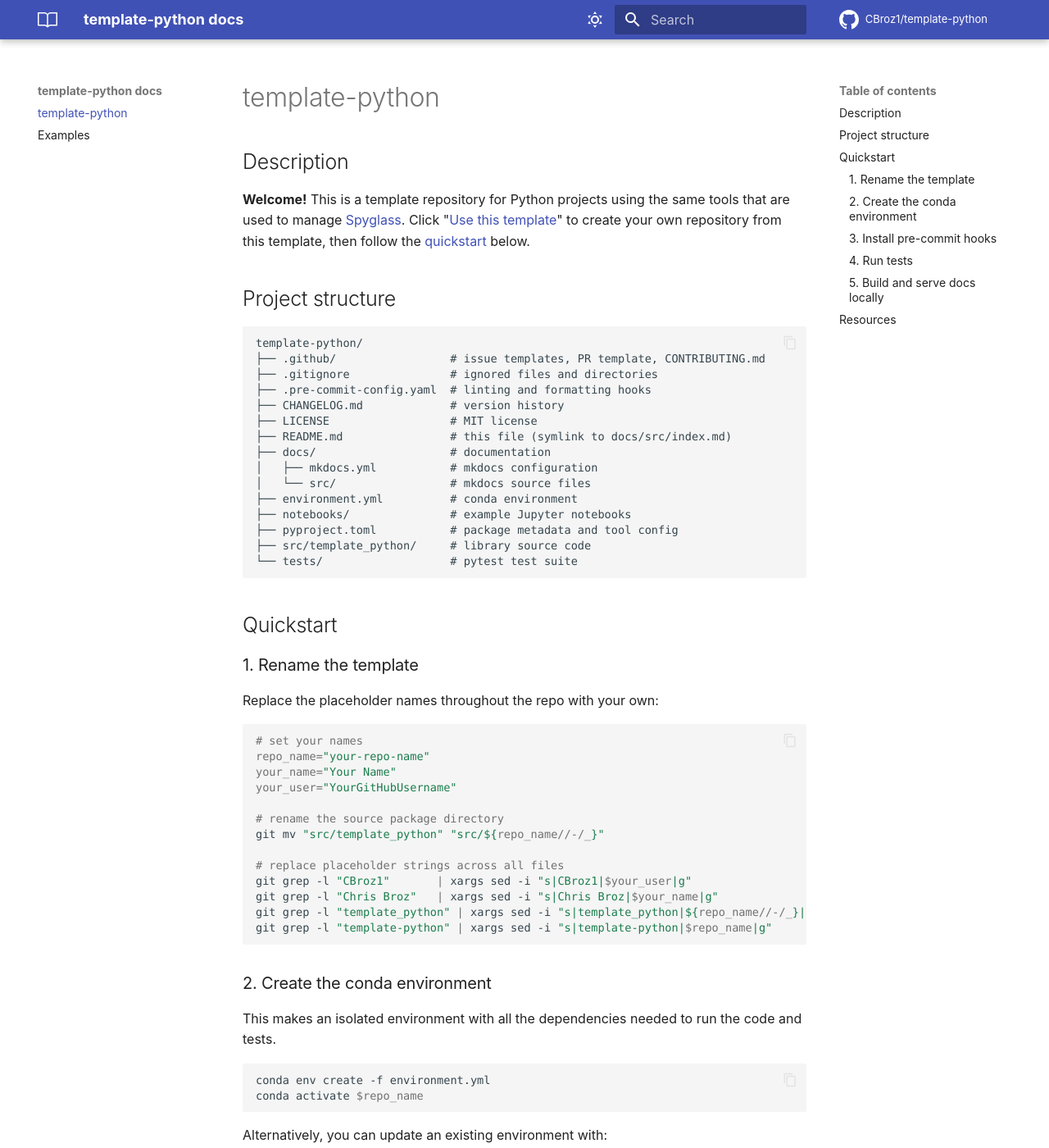
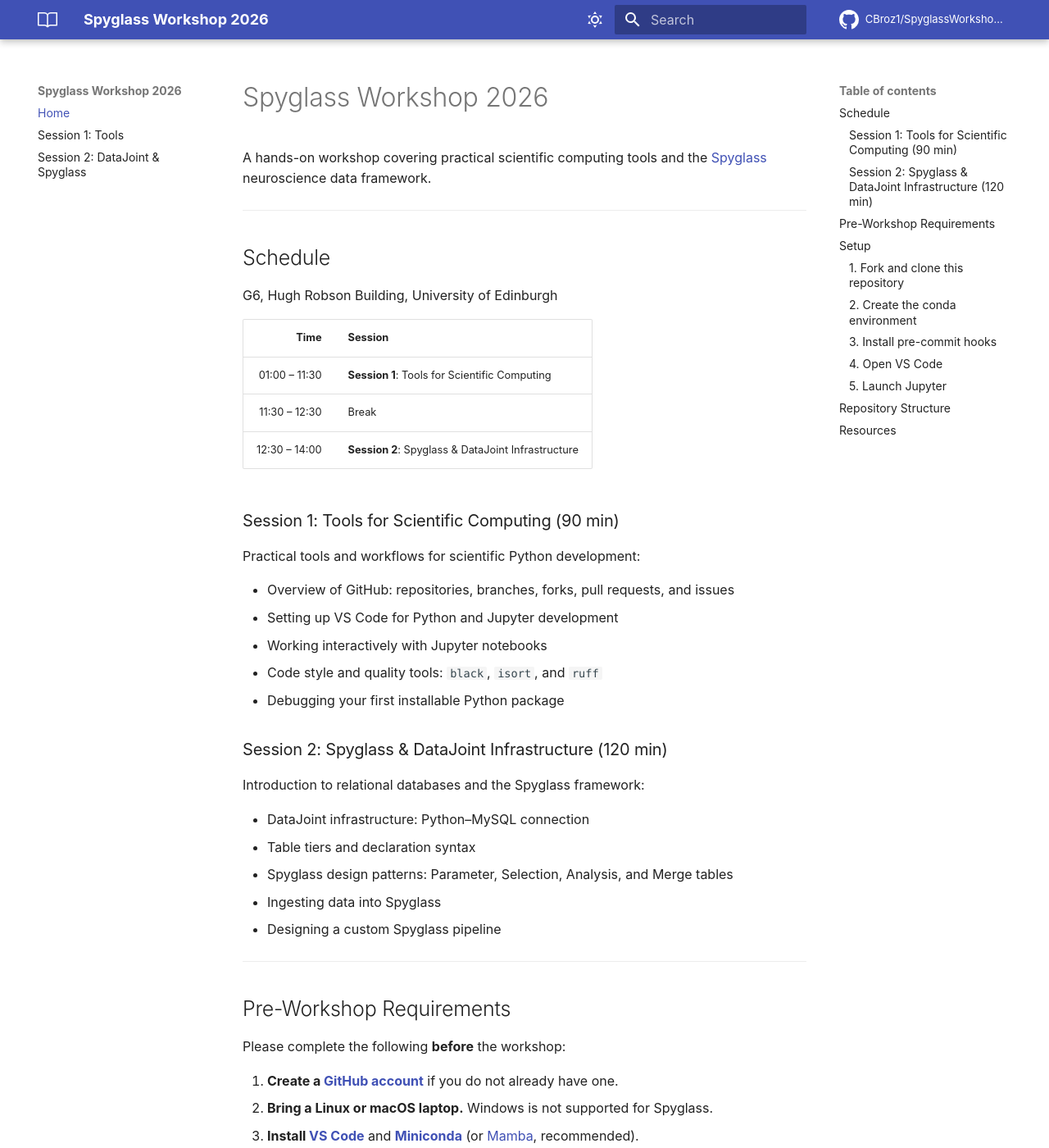
Before and after one commit to CBroz1/SpyglassWorkshop2026, an MkDocs documentation site: the page built from docs/src/index.md, in a window 1280 px wide and 1400 px high. Shown: the whole window at 82% size. Built offline with MkDocs 1.6.1 and Material for MkDocs 9.7.7, drawn with Linux system fonts in a browser that asks for light colours; comment, search, counter and statistics services are not loaded; some of the changed text lies outside the part shown.

Commit message:
Rename repo. Add new workshop materials

````diff
--- a/docs/mkdocs.yml
+++ b/docs/mkdocs.yml
@@ -7,7 +7,7 @@ markdown_extensions:
   - pymdownx.inlinehilite
   - pymdownx.magiclink:
       user: CBroz1
-      repo: template-python
+      repo: spyglass-workshop
       repo_url_shorthand: true
   - pymdownx.snippets
   - pymdownx.superfences
@@ -18,11 +18,12 @@ markdown_extensions:
       permalink: true
       toc_depth: 3
 nav:
-  - "index.md"
-  - "examples.md"
-repo_name: CBroz1/template-python
-repo_url: https://github.com/CBroz1/template-python
-site_name: template-python docs
+  - "Home": "index.md"
+  - "Session 1: Tools": "session1_tools.md"
+  - "Session 2: DataJoint & Spyglass": "session2_datajoint.md"
+repo_name: CBroz1/SpyglassWorkshop2026
+repo_url: https://github.com/CBroz1/SpyglassWorkshop2026
+site_name: Spyglass Workshop 2026
 site_url: ""
 theme:
   favicon: assets/images/favicon.png
--- a/docs/src/examples.md
+++ b/docs/src/examples.md
@@ -5,11 +5,11 @@ and rename the template, replace these with modules relevant to your project.
 
 ## Fibonacci
 
-`template_python.examples.fibonacci` provides utilities for computing Fibonacci
+`spyglass_workshop.examples.fibonacci` provides utilities for computing Fibonacci
 numbers.
 
 ```python
-from template_python.examples.fibonacci import f, f_list
+from spyglass_workshop.examples.fibonacci import f, f_list
 
 f(10)       # returns the 10th Fibonacci number: 55
 f_list(10)  # returns the first 10 Fibonacci numbers: [1, 1, 2, 3, 5, ...]
--- a/docs/src/index.md
+++ b/docs/src/index.md
@@ -1,134 +1,133 @@
-# template-python
+# Spyglass Workshop 2026
 
-## Description
+A hands-on workshop covering practical scientific computing tools and the
+[Spyglass](https://github.com/LorenFrankLab/spyglass) neuroscience data
+framework.
 
-**Welcome!** This is a template repository for Python projects using the same
-tools that are used to manage
-[Spyglass](https://github.com/LorenFrankLab/spyglass). Click
-"[Use this template](https://github.com/new?template_name=template-python&template_owner=CBroz1)"
-to create your own repository from this template, then follow the
-[quickstart](#quickstart) below.
+---
 
-## Project structure
+## Schedule
 
-```
-template-python/
-├── .github/                 # issue templates, PR template, CONTRIBUTING.md
-├── .gitignore               # ignored files and directories
-├── .pre-commit-config.yaml  # linting and formatting hooks
-├── CHANGELOG.md             # version history
-├── LICENSE                  # MIT license
-├── README.md                # this file (symlink to docs/src/index.md)
-├── docs/                    # documentation
-│   ├── mkdocs.yml           # mkdocs configuration
-│   └── src/                 # mkdocs source files
-├── environment.yml          # conda environment
-├── notebooks/               # example Jupyter notebooks
-├── pyproject.toml           # package metadata and tool config
-├── src/template_python/     # library source code
-└── tests/                   # pytest test suite
-```
+G6, Hugh Robson Building, University of Edinburgh
 
-## Quickstart
+| Time | Session |
+| ---: | :------ |
+| 01:00 – 11:30 | **Session 1**: Tools for Scientific Computing |
+| 11:30 – 12:30 | Break |
+| 12:30 – 14:00 | **Session 2**: Spyglass & DataJoint Infrastructure |
 
-### 1. Rename the template
+### Session 1: Tools for Scientific Computing (90 min)
 
-Replace the placeholder names throughout the repo with your own:
+Practical tools and workflows for scientific Python development:
+
+- Overview of GitHub: repositories, branches, forks, pull requests, and issues
+- Setting up VS Code for Python and Jupyter development
+- Working interactively with Jupyter notebooks
+- Code style and quality tools: `black`, `isort`, and `ruff`
+- Debugging your first installable Python package
+
+### Session 2: Spyglass & DataJoint Infrastructure (120 min)
+
+Introduction to relational databases and the Spyglass framework:
+
+- DataJoint infrastructure: Python–MySQL connection
+- Table tiers and declaration syntax
+- Spyglass design patterns: Parameter, Selection, Analysis, and Merge tables
+- Ingesting data into Spyglass
+- Designing a custom Spyglass pipeline
+
+---
+
+## Pre-Workshop Requirements
+
+Please complete the following **before** the workshop:
+
+1. **Create a [GitHub account](https://github.com/join)** if you do not already
+   have one.
+2. **Bring a Linux or macOS laptop.** Windows is not supported for Spyglass.
+3. **Install [VS Code](https://code.visualstudio.com/)** and
+   **[Miniconda](https://docs.anaconda.com/miniconda/)** (or
+   [Mamba](https://mamba.readthedocs.io/), recommended).
+4. **Brush up on Python basics:** functions, classes, `for` loops, `if`/`else`,
+   `try`/`except`, and shell commands (`pip install`, `conda activate`).
+
+---
+
+## Setup
+
+### 1. Fork and clone this repository
+
+1. Click **Fork** at the top-right of this page, then **Create fork**.
+2. Copy your fork URL: `https://github.com/<your-username>/SpyglassWorkshop2026`
+3. Clone it locally:
 
 ```sh
-# set your names
-repo_name="your-repo-name"
-your_name="Your Name"
-your_user="YourGitHubUsername"
-
-# rename the source package directory
-git mv "src/template_python" "src/${repo_name//-/_}"
-
-# replace placeholder strings across all files
-git grep -l "CBroz1"       | xargs sed -i "s|CBroz1|$your_user|g"
-git grep -l "Chris Broz"   | xargs sed -i "s|Chris Broz|$your_name|g"
-git grep -l "template_python" | xargs sed -i "s|template_python|${repo_name//-/_}|g"
-git grep -l "template-python" | xargs sed -i "s|template-python|$repo_name|g"
+git clone https://github.com/<your-username>/SpyglassWorkshop2026
+cd SpyglassWorkshop2026
 ```
 
 ### 2. Create the conda environment
 
-This makes an isolated environment with all the dependencies needed to run the
-code and tests.
-
 ```sh
 conda env create -f environment.yml
-conda activate $repo_name
-```
-
-Alternatively, you can update an existing environment with:
-
-```sh
-conda activate myenv
-conda env update --file environment.yml --prune
+conda activate spyglass-workshop
 ```
 
 ### 3. Install pre-commit hooks
 
-This is a one-time setup step to install tools that will run automatic checks on
-your edits before you commit them. You can customize the hooks in
-`.pre-commit-config.yaml`.
+Pre-commit runs automatic code quality checks before each `git commit`.
 
 ```sh
 pre-commit install
 ```
 
-Hooks run automatically before each commit. To run them manually:
+To run the checks manually at any time:
 
 ```sh
 pre-commit run --all-files
 ```
 
-### 4. Run tests
-
-Tests help ensure your code is working as expected when you make changes.
-Example tests in `tests/` use the [pytest](https://docs.pytest.org/) framework.
-You can run the test suite with:
+### 4. Open VS Code
 
 ```sh
-pytest
+code .
 ```
 
-If you see failed tests, you may want to rerun the test with debugging enabled:
+When VS Code opens, accept any prompts to install the recommended extensions
+listed in `.vscode/extensions.json`. Select the `spyglass-workshop` conda
+environment as your Python interpreter (`Ctrl+Shift+P` →
+`Python: Select Interpreter`).
+
+### 5. Launch Jupyter
+
+Notebooks are in the `notebooks/` directory. Open them in VS Code directly,
+or start Jupyter Lab from the terminal:
 
 ```sh
-pytest --pdb -v tests/test_your_module.py -k test_your_function
+jupyter lab
 ```
 
-### 5. Build and serve docs locally
+---
 
-[`mkdocs`](https://www.mkdocs.org/getting-started/) is a static website
-generator for documentation that can be automatically deployed as a
-[GitHub Page](https://www.mkdocs.org/user-guide/deploying-your-docs/).
+## Repository Structure
 
-```sh
-# serve with live reload
-mkdocs serve -f docs/mkdocs.yml
-
-# build static site
-mkdocs build -f docs/mkdocs.yml
+```
+SpyglassWorkshop2026/
+├── .vscode/                 # Recommended VS Code settings and extensions
+├── docs/src/                # Workshop slides and documentation (mkdocs)
+├── notebooks/               # Interactive Jupyter notebooks
+├── src/spyglass_workshop/   # Python package (attendees will add code here)
+└── tests/                   # Pytest test suite
 ```
 
-You can customize the documentation by editing the markdown files in `docs/src/`
-and the configuration in `docs/mkdocs.yml`. Various extensions can even
-automatically generate API reference documentation from your source code (e.g.,
-[`mkdocs-gen-files`](https://github.com/oprypin/mkdocs-gen-files)) or auto-run
-your notebooks to show as web pages (e.g.,
-[`mkdocs-jupyter`](https://github.com/danielfrg/mkdocs-jupyter)).
+---
 
 ## Resources
 
-- [conda](https://docs.conda.io/) — environment and package management
-- [pre-commit](https://pre-commit.com/) — Git hook framework for code quality
-- [pytest](https://docs.pytest.org/) — Python testing framework
-- [Material for MkDocs](https://squidfunk.github.io/mkdocs-material/) —
-  documentation site generator
-- GitHub docs:
-  [forking a repo](https://docs.github.com/en/get-started/quickstart/fork-a-repo),
-  [branching](https://docs.github.com/en/pull-requests/collaborating-with-pull-requests/proposing-changes-to-your-work-with-pull-requests/about-branches),
-  [opening a pull request](https://docs.github.com/en/pull-requests/collaborating-with-pull-requests/proposing-changes-to-your-work-with-pull-requests/about-pull-requests)
+- [Spyglass documentation](https://lorenfranklab.github.io/spyglass/)
+- [DataJoint documentation](https://datajoint.com/docs/)
+- [VS Code Python docs](https://code.visualstudio.com/docs/languages/python)
+- [conda cheatsheet](https://docs.conda.io/projects/conda/en/latest/user-guide/cheatsheet.html)
+- GitHub: [forking](https://docs.github.com/en/get-started/quickstart/fork-a-repo)
+  · [branches](https://docs.github.com/en/pull-requests/collaborating-with-pull-requests/proposing-changes-to-your-work-with-pull-requests/about-branches)
+  · [pull requests](https://docs.github.com/en/pull-requests/collaborating-with-pull-requests/proposing-changes-to-your-work-with-pull-requests/about-pull-requests)
--- a/environment.yml
+++ b/environment.yml
@@ -1,4 +1,4 @@
-name: template-python
+name: spyglass-workshop
 channels:
   - conda-forge
 dependencies:
@@ -9,6 +9,8 @@ dependencies:
       - -e .
       # checks
       - ruff>=0.15,<0.16
+      # notebooks
+      - jupytext
       # docs
       - mkdocs-material>=9,<10
       # tests
````
Also changed, not shown: pyproject.toml (+7 -7 lines), .github/CONTRIBUTING.md, src/spyglass_workshop/__init__.py (renamed from src/template_python/__init__.py), 9 other files.
